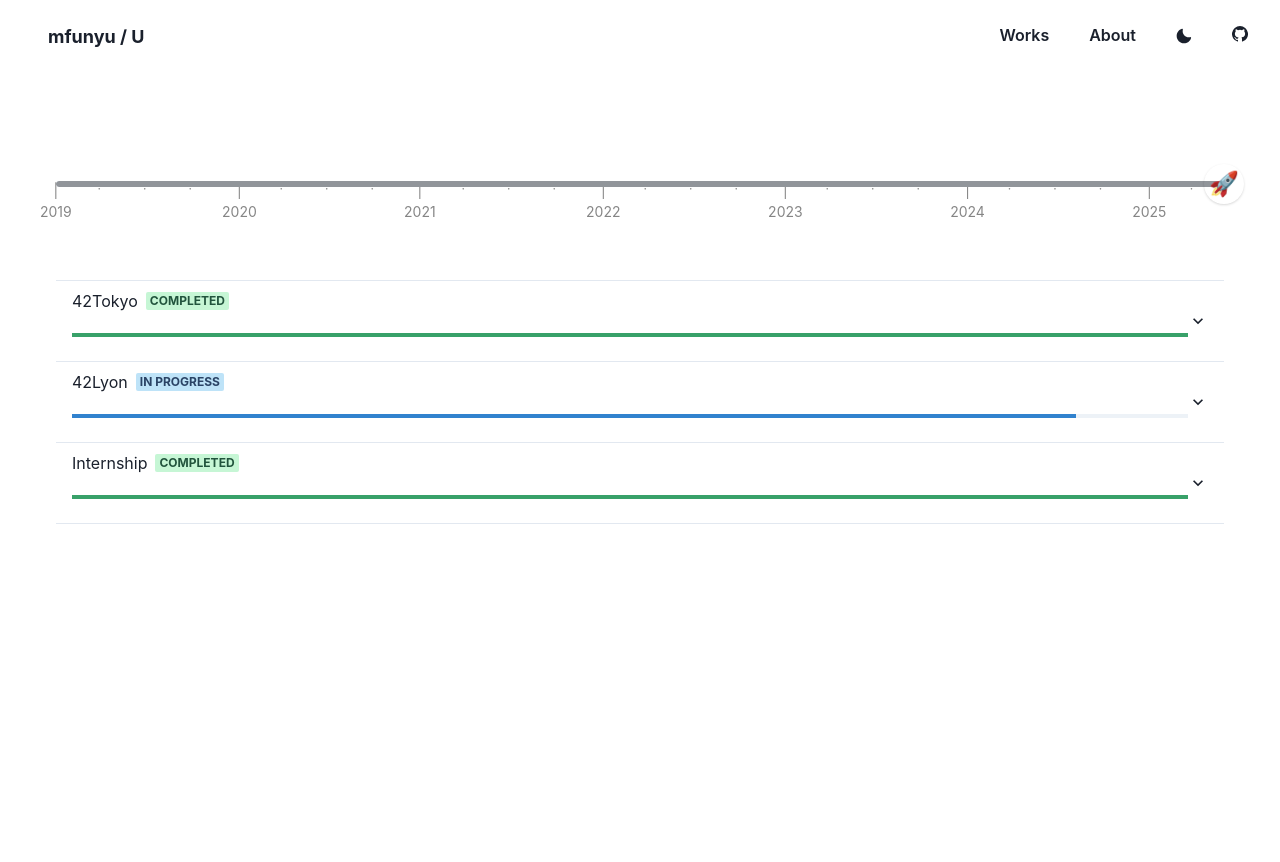
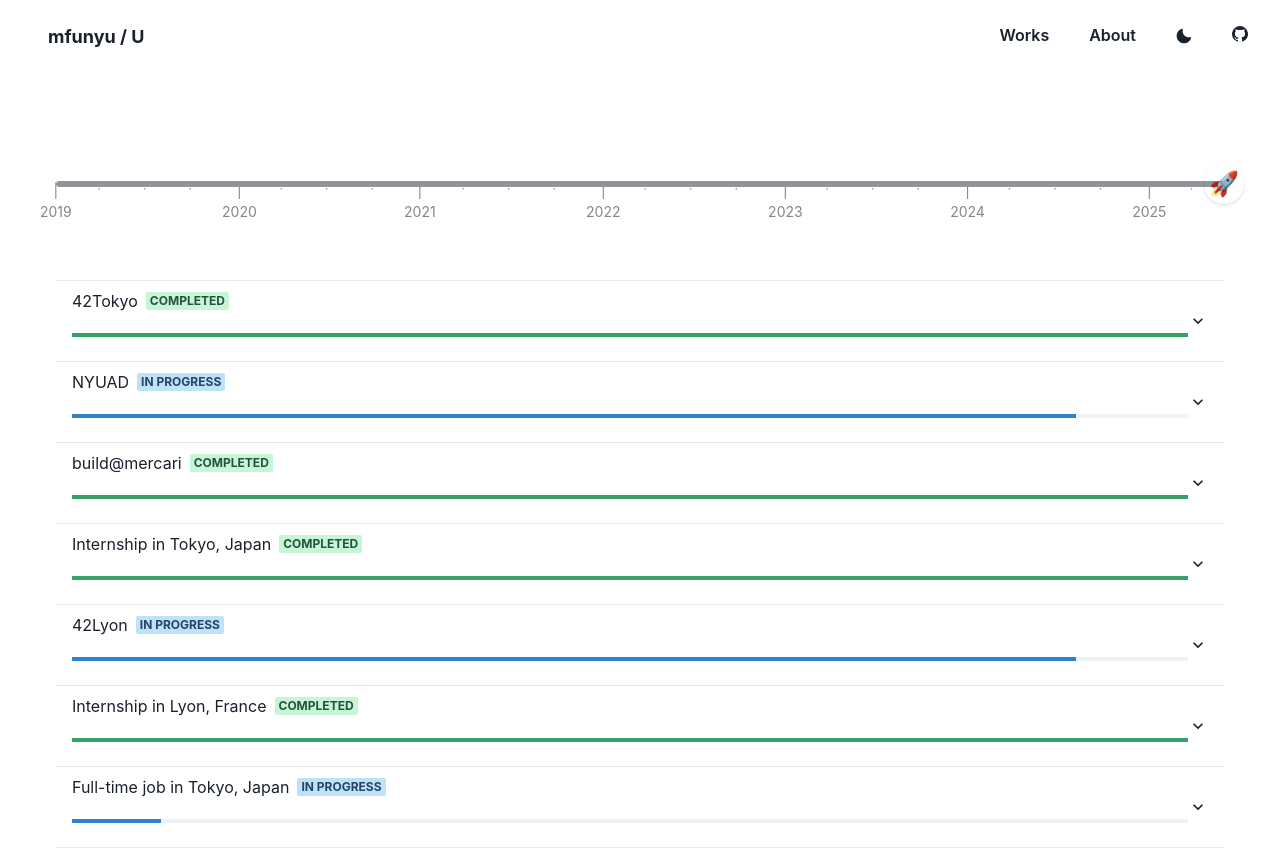
Before and after one commit to mfunyu/mfunyu.github.io, a Next.js app: page /about in a window 1280 px wide. Before the commit the page ends 800 px from the top, so only its background shows below. Built offline with nearby package versions, Linux system fonts and the light colour scheme.

Commit message:
feat(history): add temporaly history data

```diff
--- a/src/data/historyData.ts
+++ b/src/data/historyData.ts
@@ -26,12 +26,46 @@
     description: 'Currently pursuing studies at 42Lyon, a tuition-free computer programming school. Developing advanced skills in C/C++, system administration, and collaborative problem-solving through peer-to-peer learning methodology.'
   },
   {
-    title: 'Internship',
+    title: 'Internship in Lyon, France',
     startYear: 2024,
     startMonth: 9,
     endYear: 2025,
     endMonth: 3,
     isCompleted: true,
     description: 'Gained practical experience in software development through various internship opportunities. Worked on real-world projects, collaborated with development teams, and applied theoretical knowledge to solve business challenges.'
+  },
+  {
+    title: 'Internship in Tokyo, Japan',
+    startYear: 2022,
+    startMonth: 8,
+    endYear: 2022,
+    endMonth: 10,
+    isCompleted: true,
+    description: 'Gained practical experience in software development through various internship opportunities. Worked on real-world projects, collaborated with development teams, and applied theoretical knowledge to solve business challenges.'
+  },
+  {
+    title: 'NYUAD',
+    startYear: 2020,
+    startMonth: 9,
+    endYear: 2021,
+    endMonth: 6,
+    isCompleted: false,
+    description: 'Studied for a Bachelor of Arts in Computer Science at NYU Abu Dhabi. Developing skills in software development, computer science, and problem-solving through a rigorous academic program.'
+  },
+  {
+    title: 'build@mercari',
+    startYear: 2022,
+    startMonth: 3,
+    endYear: 2022,
+    endMonth: 4,
+    isCompleted: true,
+    description: 'Worked on a project to build a new feature for the Mercari app. The project was a success and the feature was released to the app.'
+  },
+  {
+    title: 'Full-time job in Tokyo, Japan',
+    startYear: 2025,
+    startMonth: 4,
+    isCompleted: false,
+    description: 'Working as a software engineer at a startup in Tokyo. Developing a new feature for the app. The project was a success and the feature was released to the app.'
   }
 ]
```
